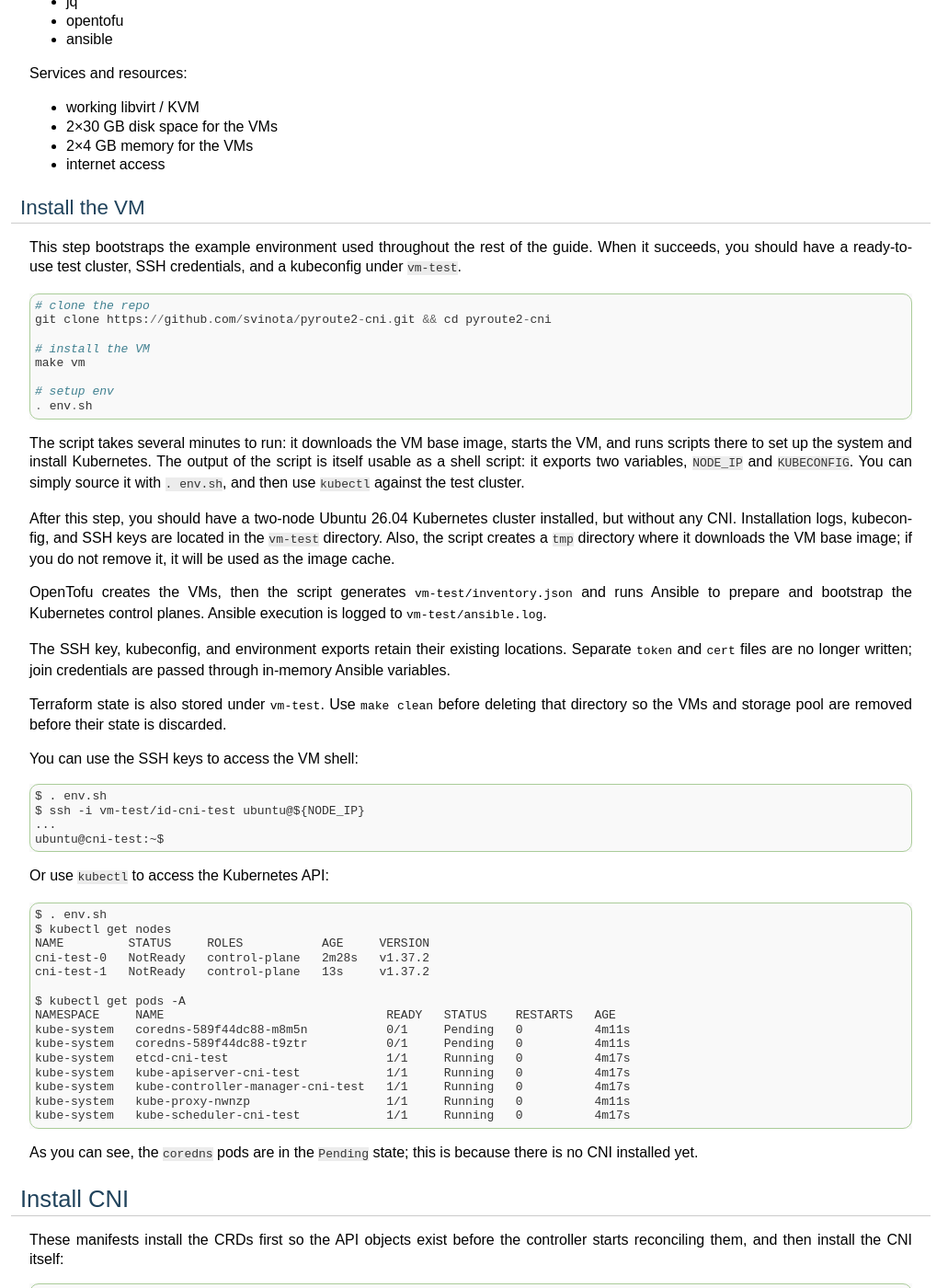
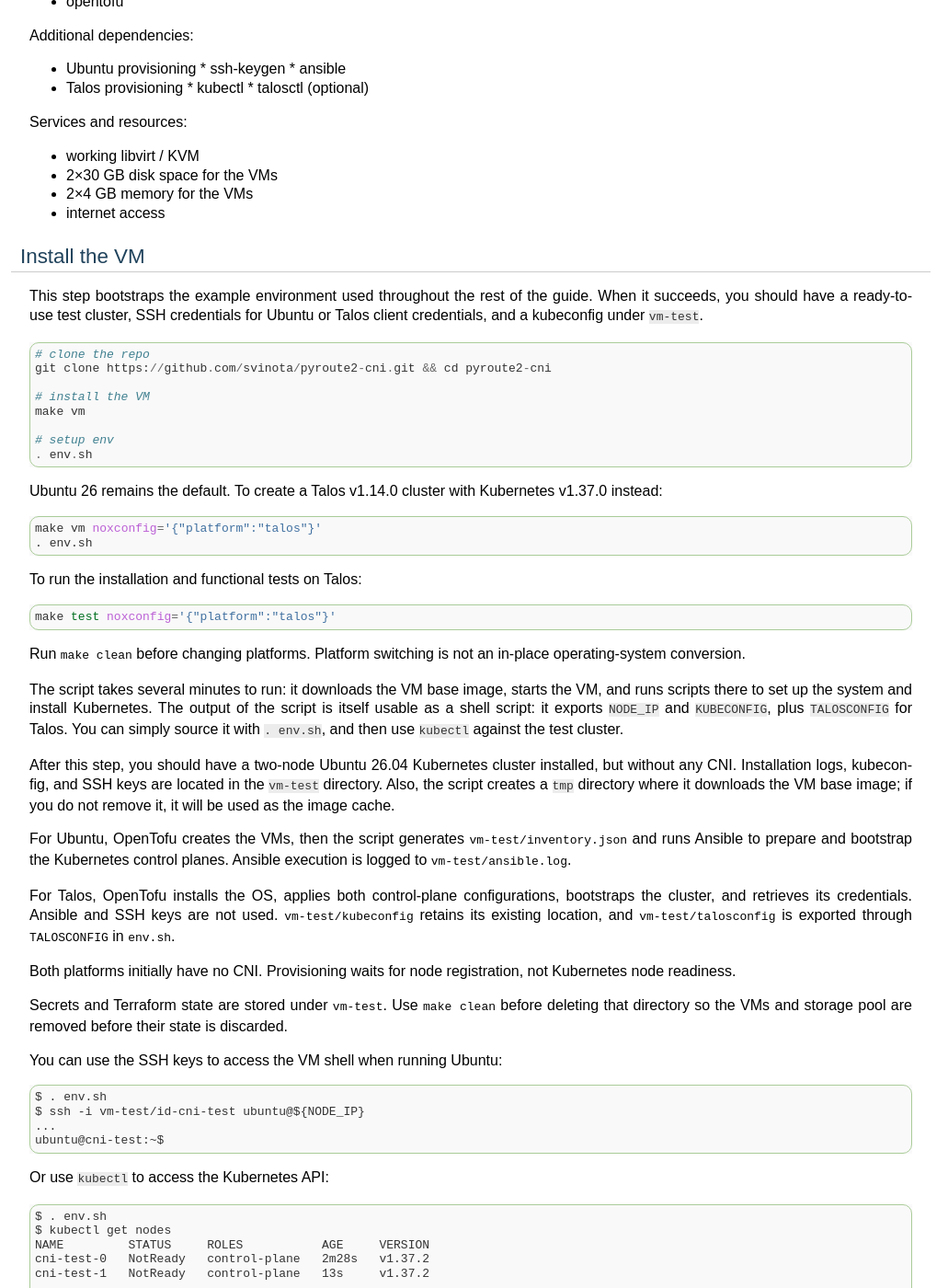
Before and after one commit to svinota/pyroute2-cni, a Sphinx documentation site: the page built from docs/rr-lab.rst, in a window 1280 px wide and 1400 px high, scrolled down 1485 px. Shown: the whole window at 92% size, without its empty margins (0-1031 px from the left). Built offline with Sphinx 7.4.7, drawn with Linux system fonts in a browser that asks for light colours; pages that are not in the unit, such as notebooks, are missing from menus; the version number could not be read and is left out.

Commit message:
ci: support talos

```diff
--- a/docs/rr-lab.rst
+++ b/docs/rr-lab.rst
@@ -80,11 +80,18 @@ Utilities:
 
 * bash
 * tee
-* ssh-keygen
 * curl
 * jq
 * opentofu
-* ansible
+
+Additional dependencies:
+
+* Ubuntu provisioning
+  * ssh-keygen
+  * ansible
+* Talos provisioning
+  * kubectl
+  * talosctl (optional)
 
 Services and resources:
 
@@ -98,7 +105,8 @@ Install the VM
 
 This step bootstraps the example environment used throughout the rest of the
 guide. When it succeeds, you should have a ready-to-use test cluster, SSH
-credentials, and a kubeconfig under `vm-test`.
+credentials for Ubuntu or Talos client credentials, and a kubeconfig under
+`vm-test`.
 
 .. code-block::
 
@@ -111,11 +119,28 @@ credentials, and a kubeconfig under `vm-test`.
     # setup env
     . env.sh
 
+Ubuntu 26 remains the default. To create a Talos v1.14.0 cluster with
+Kubernetes v1.37.0 instead:
+
+.. code-block:: bash
+
+    make vm noxconfig='{"platform":"talos"}'
+    . env.sh
+
+To run the installation and functional tests on Talos:
+
+.. code-block:: bash
+
+    make test noxconfig='{"platform":"talos"}'
+
+Run ``make clean`` before changing platforms. Platform switching is not
+an in-place operating-system conversion.
+
 The script takes several minutes to run: it downloads the VM base image,
 starts the VM, and runs scripts there to set up the system and install
 Kubernetes. The output of the script is itself usable as a shell script: it
-exports two variables, `NODE_IP` and `KUBECONFIG`. You can simply source it
-with `. env.sh`, and then use `kubectl` against the test cluster.
+exports `NODE_IP` and `KUBECONFIG`, plus `TALOSCONFIG` for Talos. You can
+simply source it with `. env.sh`, and then use `kubectl` against the test cluster.
 
 After this step, you should have a two-node Ubuntu 26.04 Kubernetes cluster
 installed, but without any CNI. Installation logs, kubeconfig, and SSH keys
@@ -123,20 +148,25 @@ are located in the `vm-test` directory. Also, the script creates a `tmp`
 directory where it downloads the VM base image; if you do not remove it, it
 will be used as the image cache.
 
-OpenTofu creates the VMs, then the script generates
+For Ubuntu, OpenTofu creates the VMs, then the script generates
 ``vm-test/inventory.json`` and runs Ansible to prepare and bootstrap
 the Kubernetes control planes. Ansible execution is logged to
 ``vm-test/ansible.log``.
 
-The SSH key, kubeconfig, and environment exports retain their existing
-locations. Separate ``token`` and ``cert`` files are no longer written;
-join credentials are passed through in-memory Ansible variables.
+For Talos, OpenTofu installs the OS, applies both control-plane
+configurations, bootstraps the cluster, and retrieves its credentials.
+Ansible and SSH keys are not used. ``vm-test/kubeconfig`` retains its
+existing location, and ``vm-test/talosconfig`` is exported through
+``TALOSCONFIG`` in ``env.sh``.
 
-Terraform state is also stored under ``vm-test``. Use ``make clean``
+Both platforms initially have no CNI. Provisioning waits for node
+registration, not Kubernetes node readiness.
+
+Secrets and Terraform state are stored under ``vm-test``. Use ``make clean``
 before deleting that directory so the VMs and storage pool are removed
 before their state is discarded.
 
-You can use the SSH keys to access the VM shell:
+You can use the SSH keys to access the VM shell when running Ubuntu:
 
 .. code-block::
 
--- a/noxfile.py
+++ b/noxfile.py
@@ -193,8 +193,10 @@ def vm(session, config):
     '''Install lab VMs.'''
     session.run(
         'bash',
+        '-o',
+        'pipefail',
         '-c',
-        f'./tests/test_install/scripts/create-ubuntu-vm.sh '
+        f'./tests/test_install/scripts/create-vms.sh '
         f'{config["platform"]} | tee env.sh',
         external=True,
     )
```
Also changed, not shown: 7 other files.
